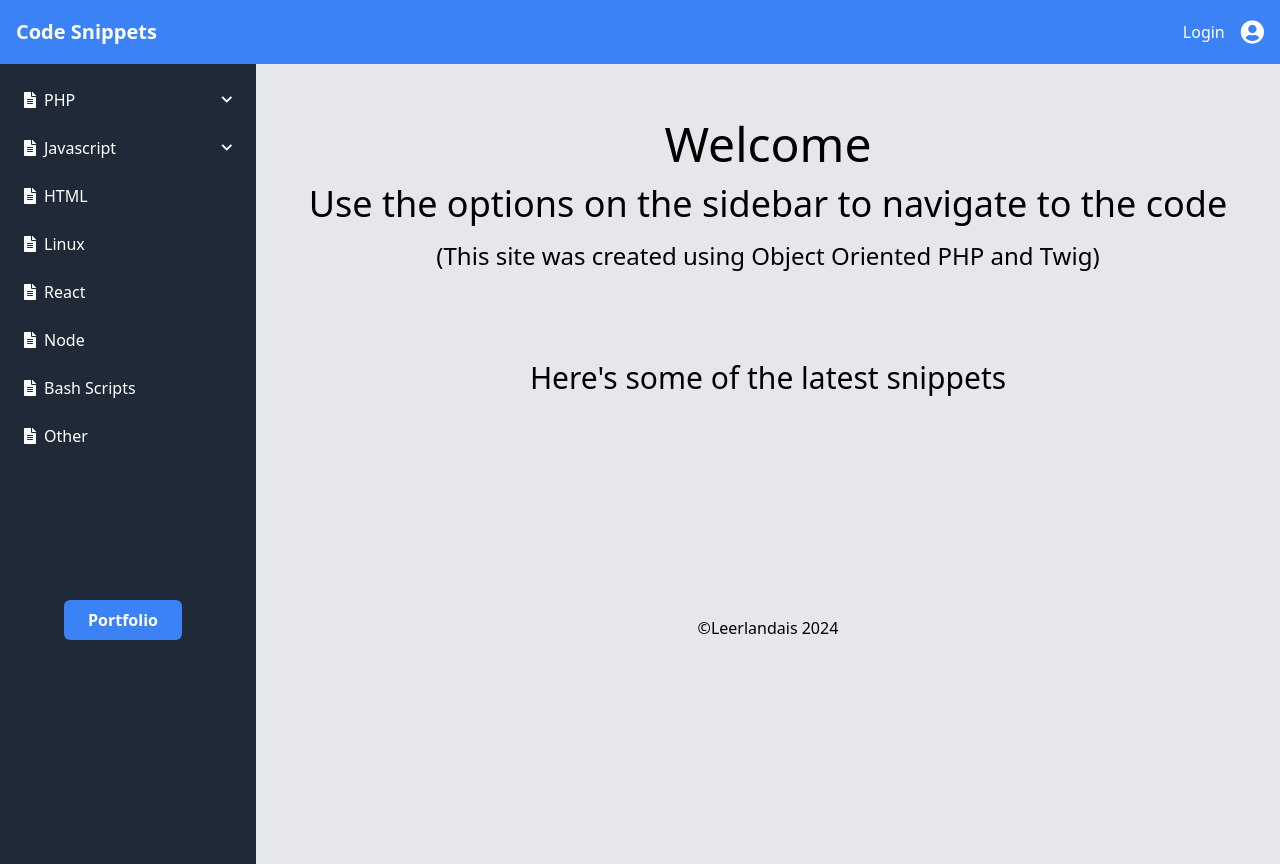
After one commit to Leerlandais/final_snippets, a PHP site: template view/publicView/public.privacy.html.twig in a window 1280 px wide. The commit adds this page. Run offline with PHP 8.4, Linux system fonts and the light colour scheme; the template is opened without the code that fills it, so the values that code supplies are empty; a stand-in replaces the project's code that opens the database connection; some libraries are stand-ins or nearby versions.

Commit message:
createUser: added checkbox and link towards privacy page

```diff
--- a/controller/publicController.php
+++ b/controller/publicController.php
@@ -36,6 +36,9 @@ switch ($route) {
         break;
     case 'create' :
         echo $twig->render('publicView/public.create.html.twig');
+        break;
+    case 'privacy' :
+        echo $twig->render('publicView/public.privacy.html.twig', ["headerTitle" => "Privacy Policy"]);
         break;
     case 'select':
        if(isset($_GET["type"])) {
--- a/view/publicView/public.create.html.twig
+++ b/view/publicView/public.create.html.twig
@@ -24,9 +24,11 @@
             <div>
                 <button type="submit" class="bg-[#4F46E5] w-auto mt-3 p-2 rounded-md text-white font-bold cursor-pointer hover:bg-[#181196]">Submit</button>
             </div>
+            <div>
+                <label for="privCheck" class="text-sm italic">I agree to the <a href="?route=privacy" class="text-blue-600 underline">Privacy Policy</a></label>
+            <input type="checkbox" name="privCheck" id="privCheck" required>
+            </div>
         </form>
-        <p class="text-sm italic"><sup>&dagger;</sup>In case you're wondering, your email will only be used (by myself) to respond to any question you ask and will never be revealed or shared.</p>
-        <p class="text-sm italic">I only implemented the need for identification to avoid comments being spammed by bots (previous experience taught me well)</p>
     </div>
 {% endblock %} {# end content #}
 {% block footer %}
--- /dev/null
+++ b/view/publicView/public.privacy.html.twig
@@ -0,0 +1,25 @@
+{% extends 'template.html.twig' %}
+{% block title %} Home | Public {% endblock %}
+
+{% block content %}
+    <div class="container pt-8 mt-6 flex flex-col gap-4">
+        <h2 class="text-5xl">Welcome</h2>
+        <h3 class="text-4xl">Use the options on the sidebar to navigate to the code</h3>
+        <h4 class="text-2xl">&lpar;This site was created using Object Oriented PHP and Twig&rpar;</h4>
+        <div class="container pt-8 mt-6 flex flex-col gap-4">
+
+                <h3>{{ headerTitle }}</h3>
+                <!-- component -->
+                <div class="flex items-center justify-center">
+                    <div class="overflow-x-auto">
+                        <h3 class="text-3xl mb-2">Here's some of the latest snippets</h3>
+
+
+                    </div>
+                </div>
+
+        </div>
+    </div>
+
+
+{% endblock %}
```
